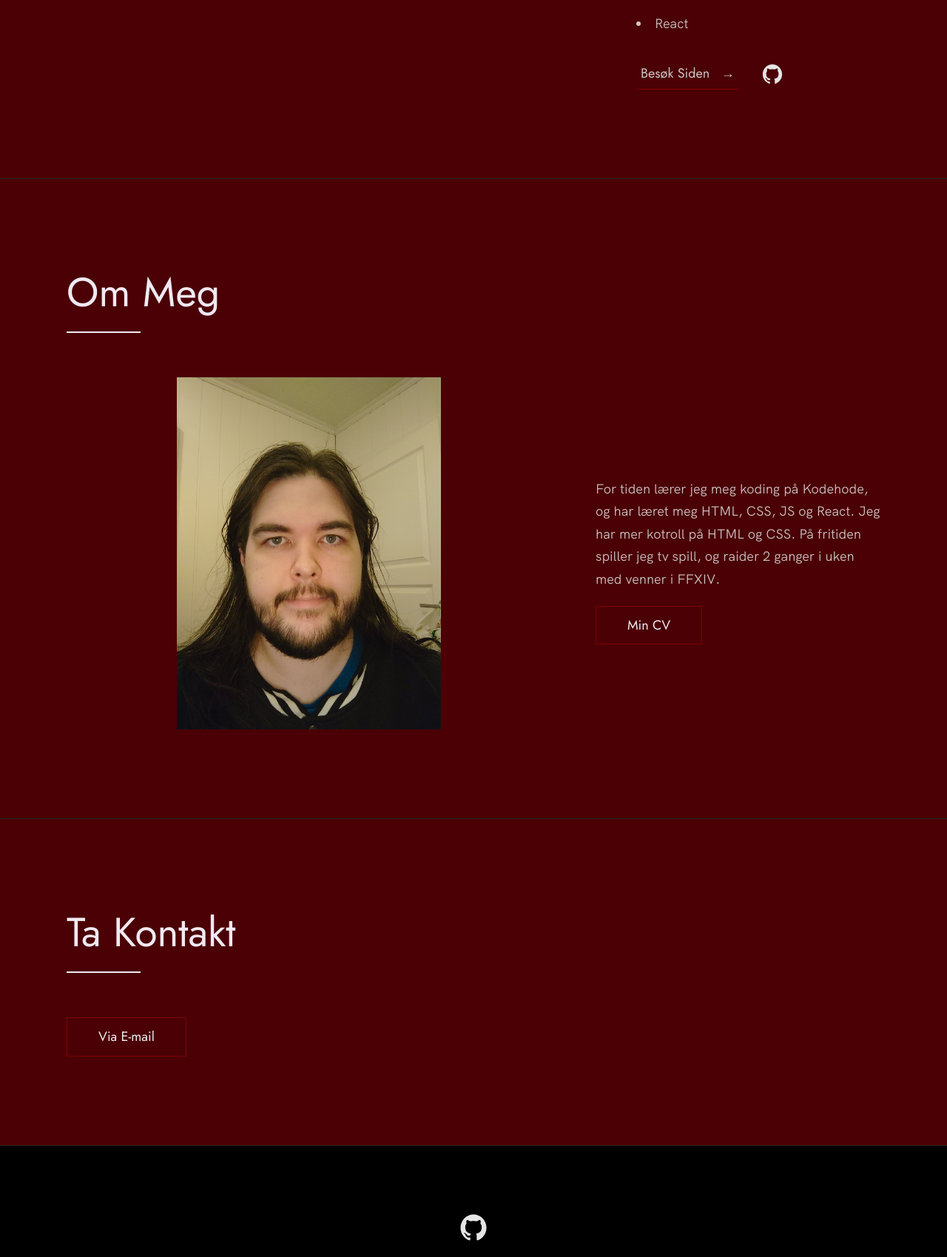
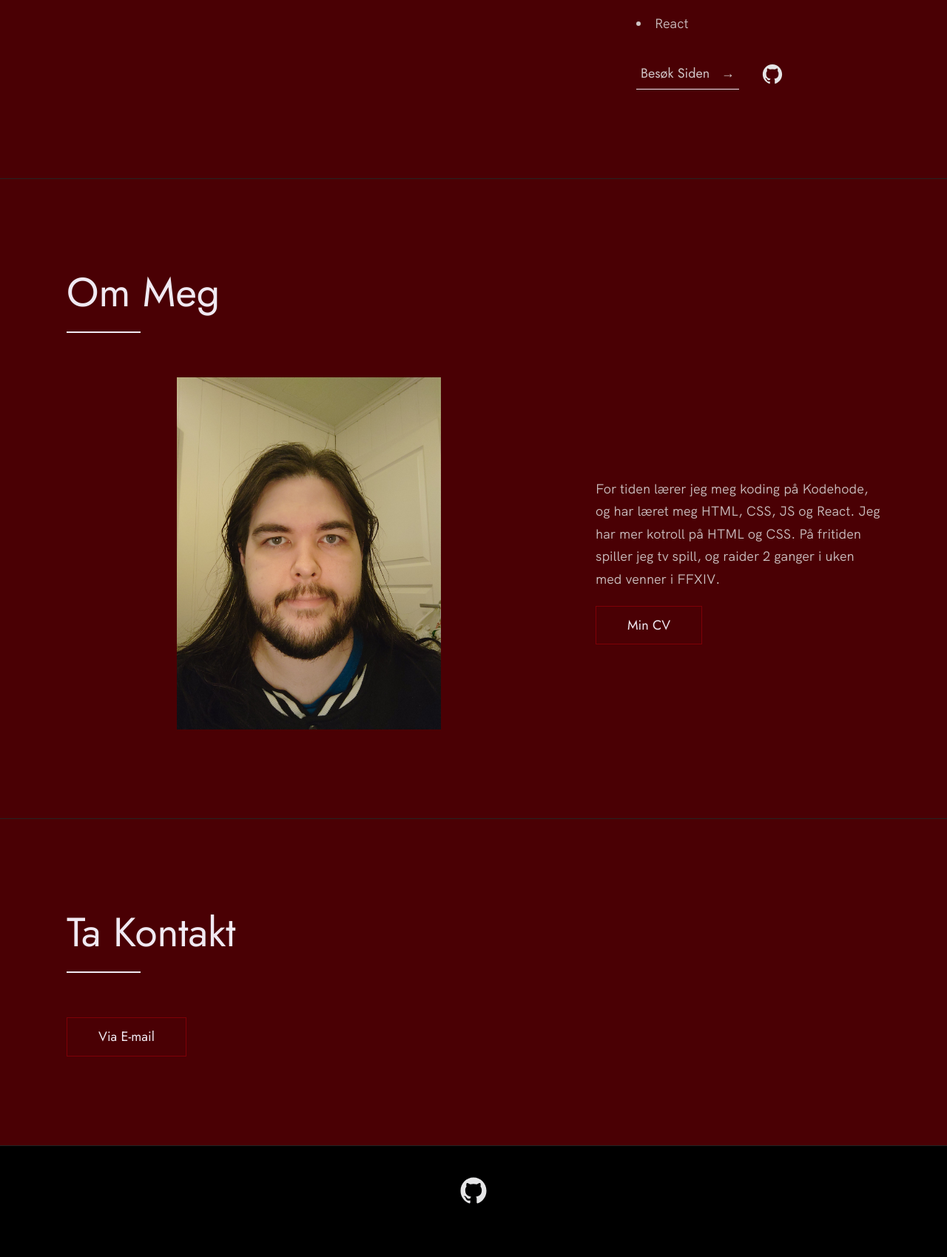
Before and after one commit to steffen-kodehode/Portfolio, a website built with Vite: page index.html in a window 1280 px wide. Shown: the part 2132-3831 px from the top of the page at 74% size. Built offline with nearby package versions, Linux system fonts and the light colour scheme; files whose address does not match are found by name.

Commit message:
changed footer height and some colors

```diff
--- a/index.css
+++ b/index.css
@@ -271,7 +271,7 @@ body:not(.user-is-tabbing) a:focus {
   padding: 0.6rem;
   color: inherit;
   text-decoration: none;
-  border-bottom: 1px solid var(--red);
+  border-bottom: 1px solid var(--white);
 }
 
 .link__text::after {
@@ -657,7 +657,7 @@ body:not(.user-is-tabbing) a:focus {
 
 .footer {
   text-align: center;
-  padding: var(--gutter-medium) 0 var(--gutter-normal);
+  padding: var(--gutter-x-small) 0 var(--gutter-x-small);
 }
 
 .footer__social-links {
```
